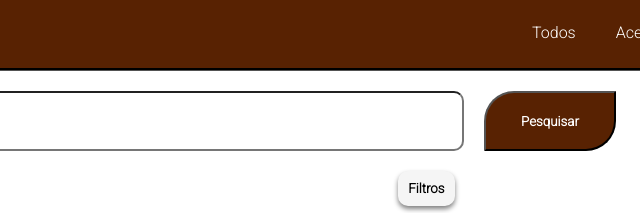
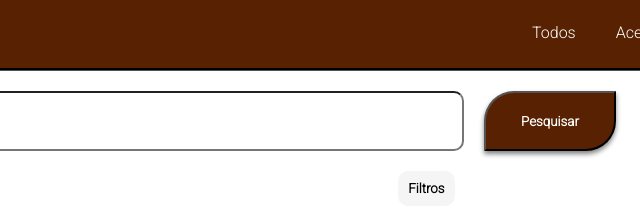
Before and after one commit to Kenzie-Academy-Brasil-Developers/m1-entrega-s3-ecommerce-GusBTB, a plain HTML site: page index.html in a window 1280 px wide. In both pictures the pointer is over the button "Pesquisar". Shown: the top 213 px of the page, 640-1280 px from the left. Drawn offline with Linux system fonts and the light colour scheme.

Commit message:
Entrega Capstone parte 1

```diff
--- a/style.css
+++ b/style.css
@@ -5,7 +5,6 @@
     padding: 0;
     margin: 0;
 }
-
 body{
     font-family: 'Roboto';
 }
@@ -17,9 +16,7 @@ header{
     height: 68px;
     border-bottom-style: groove;
     border-bottom-color: black ;
-
 }
-
 nav ul{
     display: flex;
     list-style: none;
@@ -27,18 +24,13 @@ nav ul{
     padding-left: 962px;
 
 }
-
 nav ul li{
     margin-right: 40px;
 }
-
 nav ul li a{
     text-decoration: none;
     color: white;
 }
-
-
-
 .forms{
     margin: 20px 0px;
     display: flex;
@@ -63,11 +55,13 @@ nav ul li a{
     font-family: 'Roboto';
     color: white;
 }
-
+.forms button:hover{
+    box-shadow: 0 3px 5px 0 grey;
+    transition: ease-out 0.3s;
+}
 .container{
     display: flex;
 }
-
 section{
 
     width: 1000px;
@@ -75,7 +69,6 @@ section{
     height: 750px;
     margin-left: 100px;
 }
-
 .desejos{
     border-radius: 10px;
     padding: 10px;
@@ -89,7 +82,6 @@ section{
     font-size: 20px;
     font-weight: 700;
 }
-
 .carrinho{
     display: flex;
     flex-direction: column;
@@ -99,7 +91,6 @@ section{
     border-style: groove;
     border-color: black;
 }
-
 .carrinho p{
     padding: 10px;
     display: flex;
@@ -116,17 +107,12 @@ section{
     padding-top: 100px;
     align-items: center;
     font-size: 30px;
-
 }
 header img{
     padding: 10px;
     padding-left: 100px;
     width: 100px;
 }
-
-
-
-
 .card{
     display: flex;
     width: 296px;
@@ -134,70 +120,52 @@ header img{
     flex-direction: column;
     border: 3px solid transparent;
     transition: ease-out 0.3s;
-
 }
 .card:hover{
     border-style: groove;
     border-color: grey;
 }
-
 .espacoImg{
     background-color: #F5F5F5;
     height: 154px;
     display: flex;
     justify-content: center;
-
-
 }
-
 .espacoImg img{
     padding: 0;
 }
-
 .info{
     display: flex;
     padding-left: 10px;
     flex-direction: column;
     justify-content: space-between;
     height: 215px;
-
 }
-
-
-
 .tipo{
     background-color: rgb(88, 34, 2);
     width: 80px;
     padding: 5px;
     color: white;
     margin-top: 10px;
-
 }
 .descricao{
     font-size: 15px;
-
-
 }
 .preco{
     font-family: 'Inter';
     color: rgb(88, 34, 2);
     font-weight: 700;
-
 }
-
 .title{
     font-weight: 700;
     font-size: 20px;
 }
-
-
 .cards{
     display: flex;
     flex-direction: row;
     justify-content: space-between;
     flex-wrap: wrap;
 }
-
 .filtros{
     display: flex;
     margin-left: 105px;
@@ -211,5 +179,8 @@ header img{
     background-color: #F5F5F5;
     border-radius: 10px;
     padding: 10px;
+}
+.filtros button:hover{
     box-shadow: 0 3px 5px 0 grey;
+    transition: ease-out 0.3s;
 }
```
